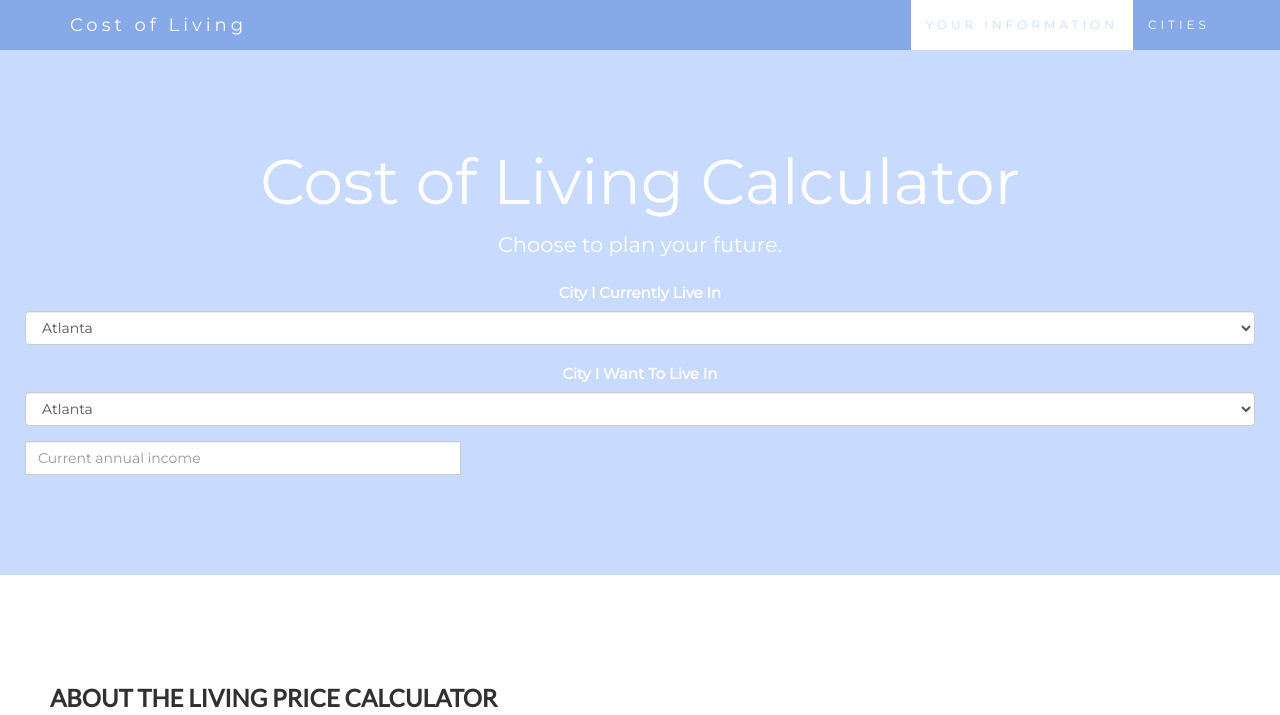
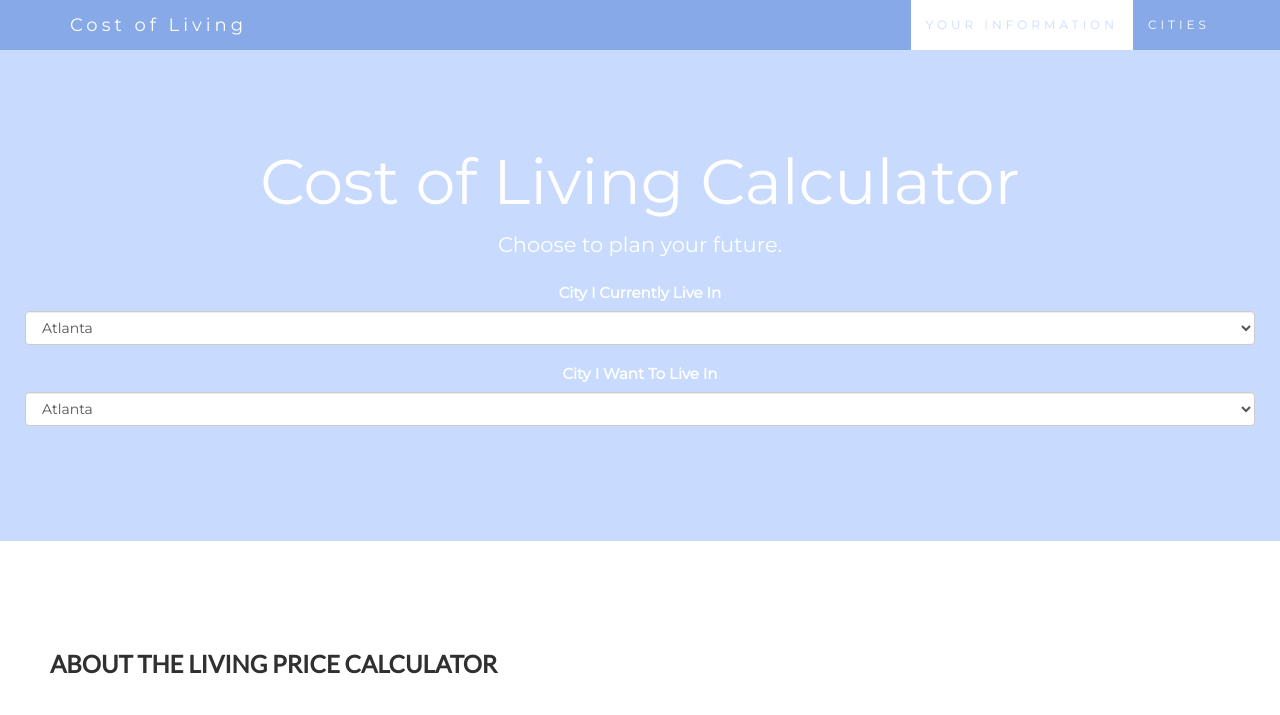
Before and after one commit to tashfiahasan/costoflivingcalculator, a Flask app: page / in a window 1280 px wide. Shown: the top 715 px of the page. Run offline with Flask 2, Linux system fonts and the light colour scheme; some libraries are stand-ins or nearby versions.

Commit message:
changes to index1

```diff
--- a/app.py
+++ b/app.py
@@ -110,6 +110,9 @@ cities = {
 def index_one():
     return render_template('index1.html')
 @app.route('/')
+def my_form():
+    return render_template('index.html')
+@app.route('/')
 @app.route('/index')
 def index():
     return render_template('index.html')
--- a/templates/index1.html
+++ b/templates/index1.html
@@ -209,7 +209,7 @@
       <p>Choose to plan your future.</p>
 <div class="form-group col-6">
           <label for="cities">City I Currently Live In</label>
-          <select class="form-control" name="cities">
+          <select class="form-control" name="cities_stay">
             {% for city in ['Atlanta','Austin','Baltimore','Boston','Chicago','Denver','Detroit','Honolulu','Houston','Los Angeles','Miami','New York','Philadelphia','San Francisco','Seattle','Washington DC'] %}
             <option>{{city}}</option>
             {% endfor %}
@@ -218,22 +218,12 @@
 
 <div class="form-group col-6">
           <label for="cities">City I Want To Live In</label>
-          <select class="form-control" name="bookGenre">
+          <select class="form-control" name="cities_go">
             {% for city in ['Atlanta','Austin','Baltimore','Boston','Chicago','Denver','Detroit','Honolulu','Houston','Los Angeles','Miami','New York','Philadelphia','San Francisco','Seattle','Washington DC'] %}
             <option>{{city}}</option>
             {% endfor %}
           </select>
         </div>
-        <div class="input-group">
-          <input
-            type="income"
-            class="form-control"
-            size="50"
-            placeholder="Current annual income"
-            required
-          />
-        </div>
-      </form>
     </div>
     <div id="about" class="container-fluid">
       <div class="row">
```
